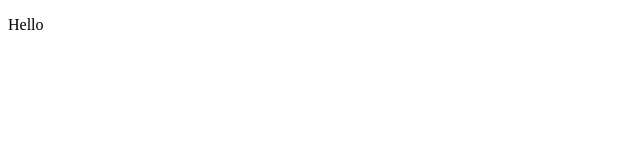
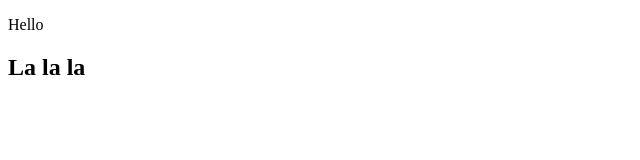
Before and after one commit to dunglt0115/my_git_training, a plain HTML site: page index.html in a window 1280 px wide. Shown: the full height of the page, 0-640 px from the left. Drawn offline with Linux system fonts and the light colour scheme.

Commit message:
update in index.html file

```diff
--- a/index.html
+++ b/index.html
@@ -7,5 +7,6 @@
     </head>
     <body>
         <p>Hello</p>
+        <h2>La la la</h2>
     </body>
 </html>
```
